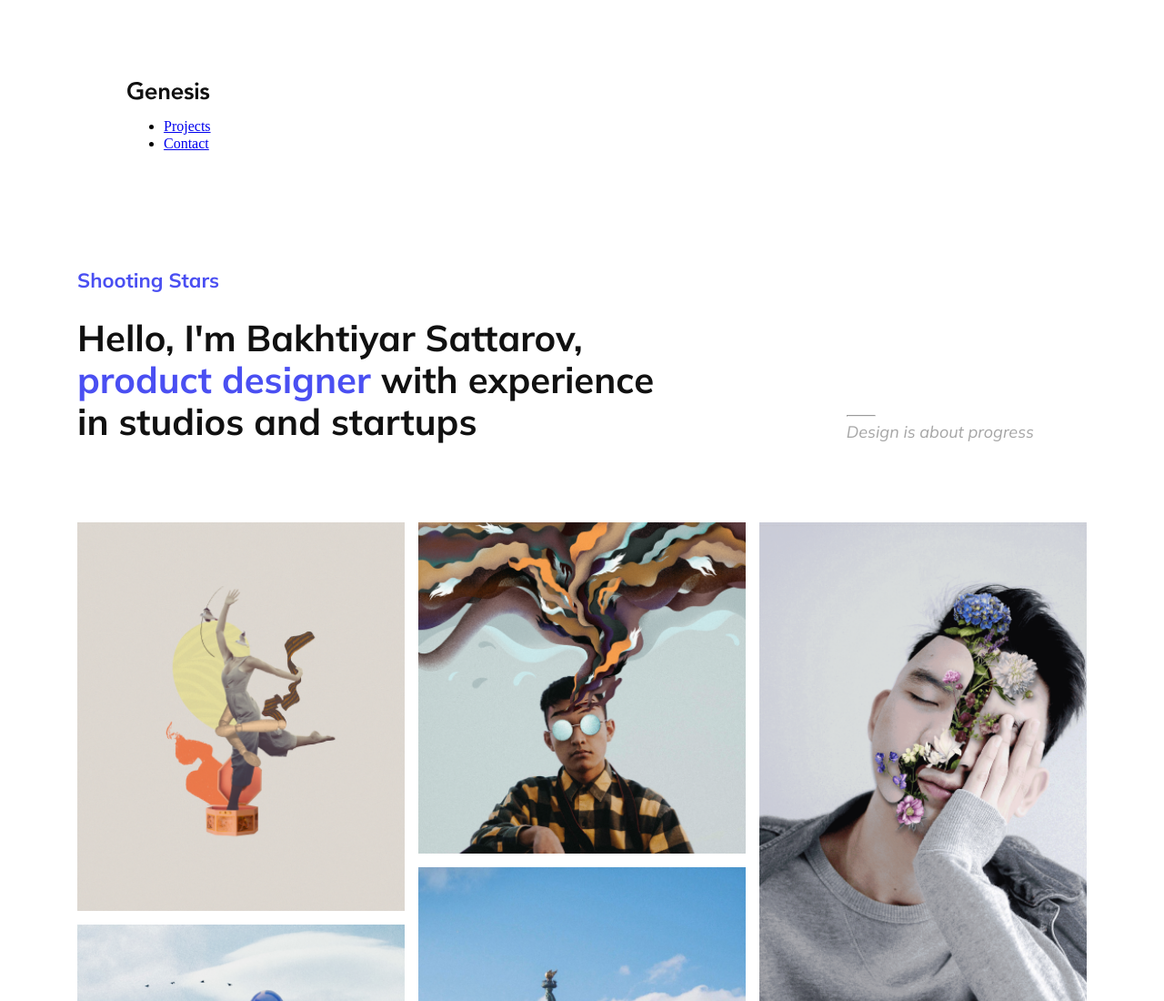
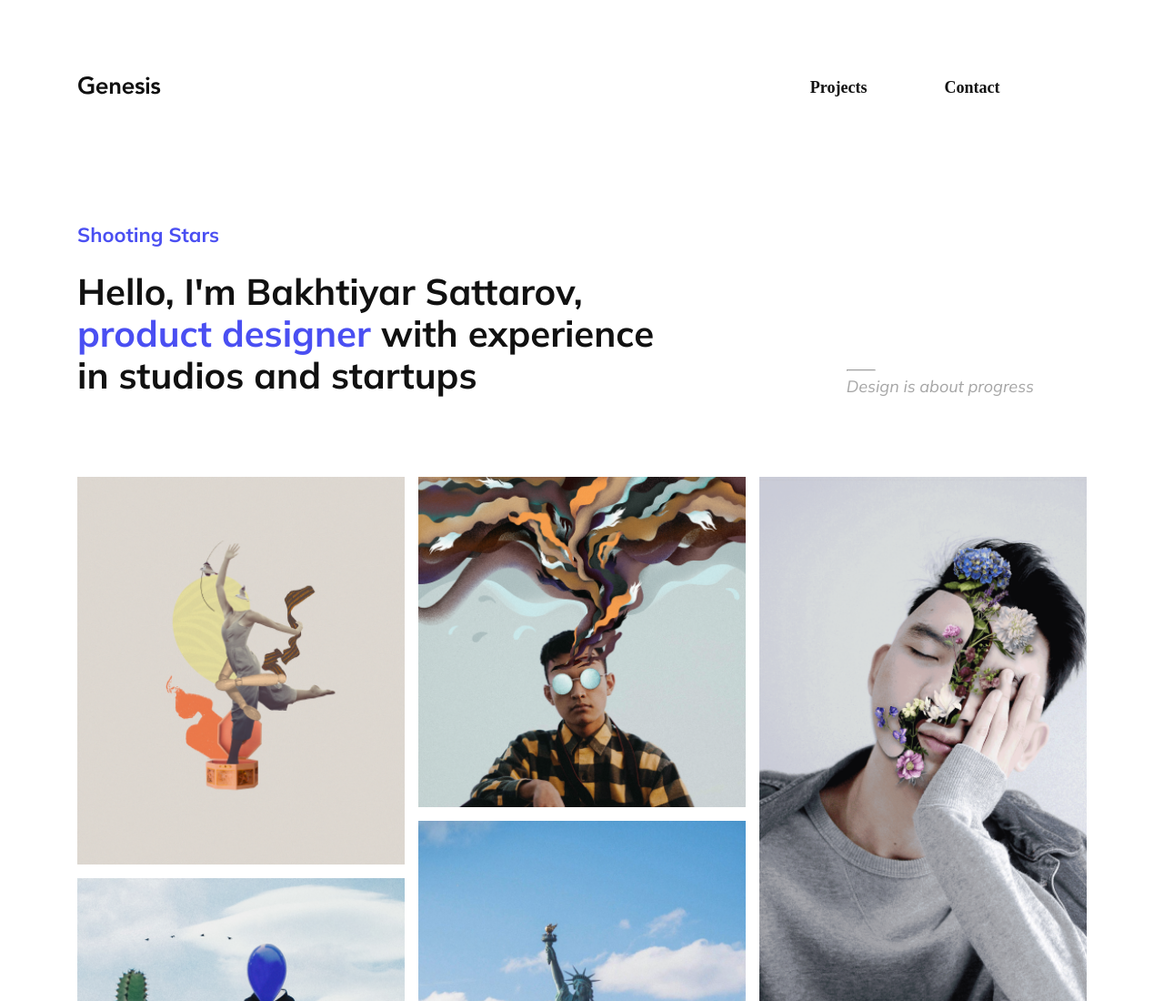
Before and after one commit to arbreshamedgjonaj/genesis-project, a plain HTML site: page index.html in a window 1280 px wide. Shown: the top 1100 px of the page at 91% size. Drawn offline with Linux system fonts and the light colour scheme.

Commit message:
change header  structure and css

```diff
--- a/index.html
+++ b/index.html
@@ -17,16 +17,16 @@
 
 <body>
     <header>
-        <div class="container">
         <div class="header">
-        <a class="logo" href="#"><img src="images/Logo.svg" alt="Logo" class="header__logo"></a>
+        <div class="header__logo">
+        <img src="images/Logo.svg" alt="Logo" >
+    </div>
        <nav class="nav">
             <ul class="nav__list">
                <li class="nav__item"> <a class="nav__link" href="#">Projects</a></li>
                <li class="nav__item"> <a class="nav__link" href="#">Contact</a></li>
             </ul>
         </nav>
-    </div>
     </div>
     </header>
 
@@ -107,15 +107,7 @@
 
         <!-- </div> -->
     </main>
-    <!-- <footer>
-        <h1 class="footer"><img src="images/Logo.svg" alt="Logo"></h1>
-        <nav class="nav">
-            <ul class="nav__list">
-                <a class="nav__link" href="#">Projects</a>
-                <a class="nav__link" href="#">Contact</a>
-            </ul>
-        </nav>
-    </footer> -->
+
 </body>
 
 </html>
--- a/styles/_header.scss
+++ b/styles/_header.scss
@@ -1,16 +1,44 @@
 @import 'main';
-header {
+
+.header {
     width: 100%;
-    height: 10vh;
-    margin: 125px;
+    min-height: 23px;
+    max-width: 1109px;
+    padding-top: 20px;
+    margin: 0 auto;
     display: flex;
+    flex-direction: row;
     justify-content: space-between;
     align-items: center;
-    flex-direction: row;
-    max-width: 1109px;
-    max-height: 23px;
 }
 
+.nav__list {
+
+    padding: 50px;
+    display: flex;
+    justify-content: flex-end;
+    align-items: center;
+    flex: row;
+}
+
+.nav__item {
+    list-style: none;
+    padding-left: 40px;
+    padding-right: 45px;
+}
+
+.nav__link {
+    text-decoration: none;
+    font-size: 18px;
+    font-weight: 700;
+    color: $main-color;
+}
+
+.logo {
+    width: 90.13px;
+    height: 19.34px;
+    margin-right: auto;
+}
 
 // .logo {
 //     margin-left: 30px;
```
Also changed, not shown: styles/index.css, 1 other file.
